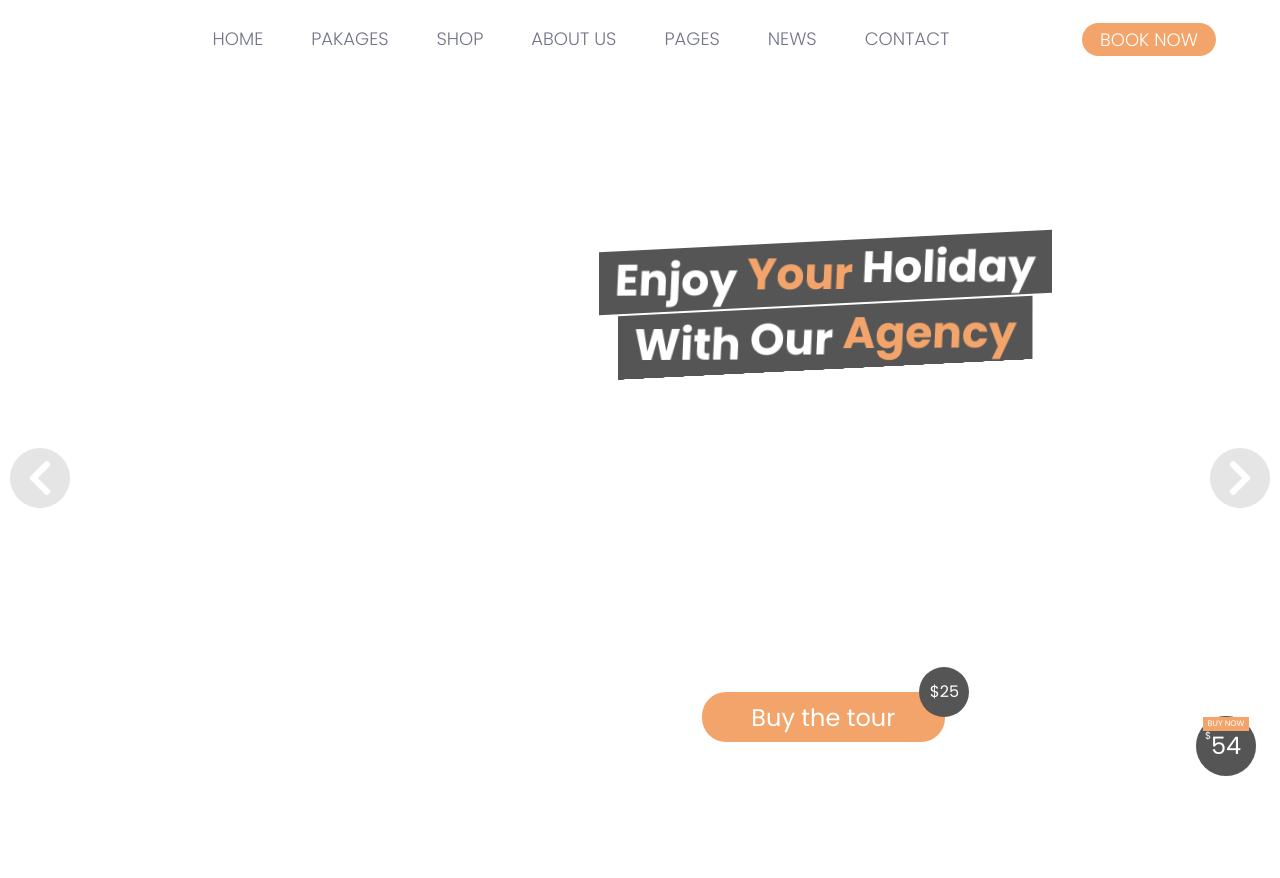
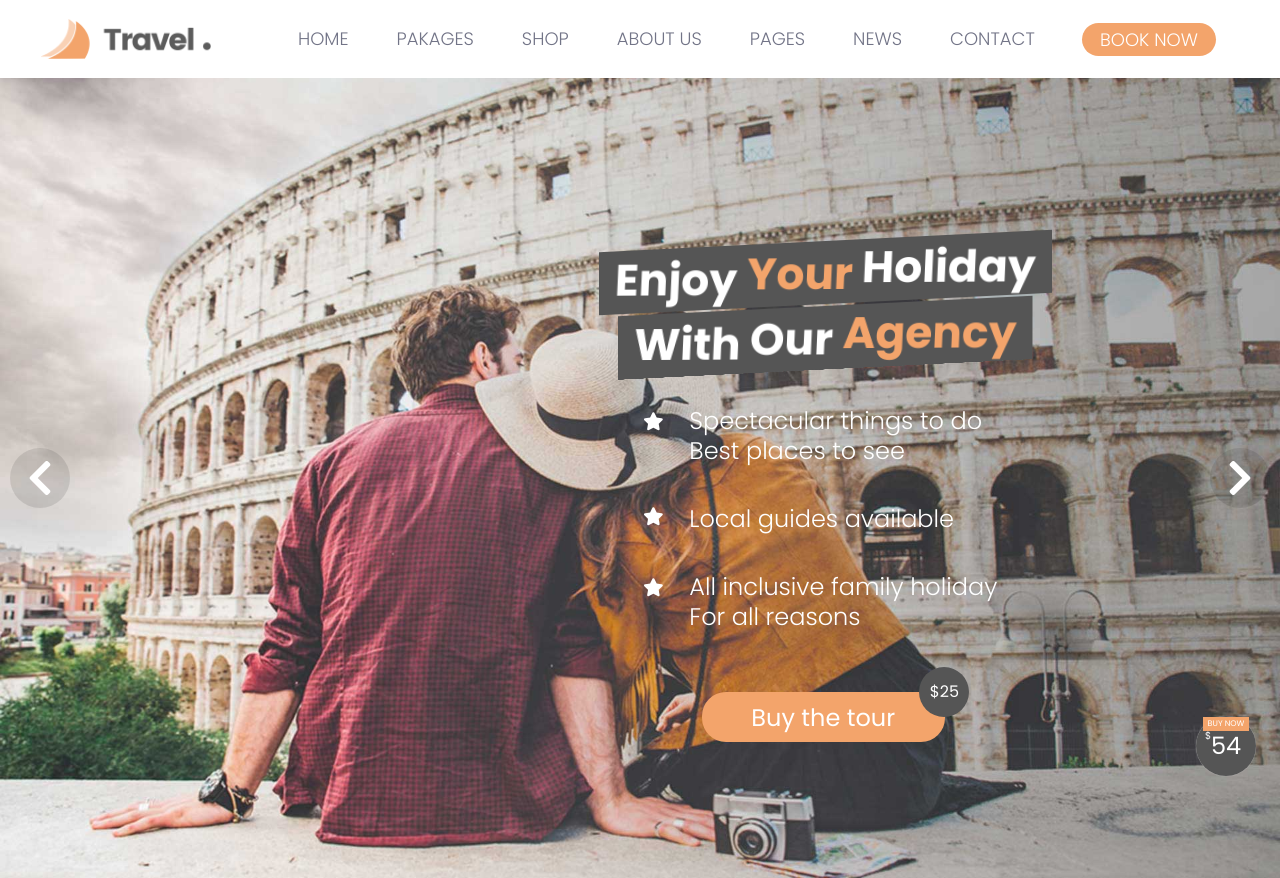
Before and after one commit to ThanhLamUit/Travel-Site, a plain HTML site: page index.html in a window 1280 px wide. Shown: the top 878 px of the page. Drawn offline with Linux system fonts and the light colour scheme; the site is published under a folder, as on GitHub Pages, so addresses that start at the root find nothing.

Commit message:
change again

```diff
--- a/assets/style.css
+++ b/assets/style.css
@@ -190,7 +190,7 @@
 
 .slider-2 {
     height: 100vh;
-    background-image: url("/assets/img/slide-02.jpg");
+    background-image: url("./img/slide-02.jpg");
     background-position: center;
     background-repeat: no-repeat;
     background-size: cover;
@@ -198,7 +198,7 @@
 }
 .slider {
     height: 100vh;
-    background-image: url("/assets/img/slide-01.jpg");
+    background-image: url("./img/slide-01.jpg");
     background-position: center;
     background-repeat: no-repeat;
     background-size: cover;
--- a/index.html
+++ b/index.html
@@ -16,7 +16,7 @@
             <div class="header">
                 <div class="header__nav-logo-wrapper">
                     <a href="#" class="header__nav-logo-link">
-                        <img src="/assets/img/logo.png" alt="" class="header__nav-logo-img">
+                        <img src="./assets/img/logo.png" alt="" class="header__nav-logo-img">
 
                     </a>
                 </div>
```
